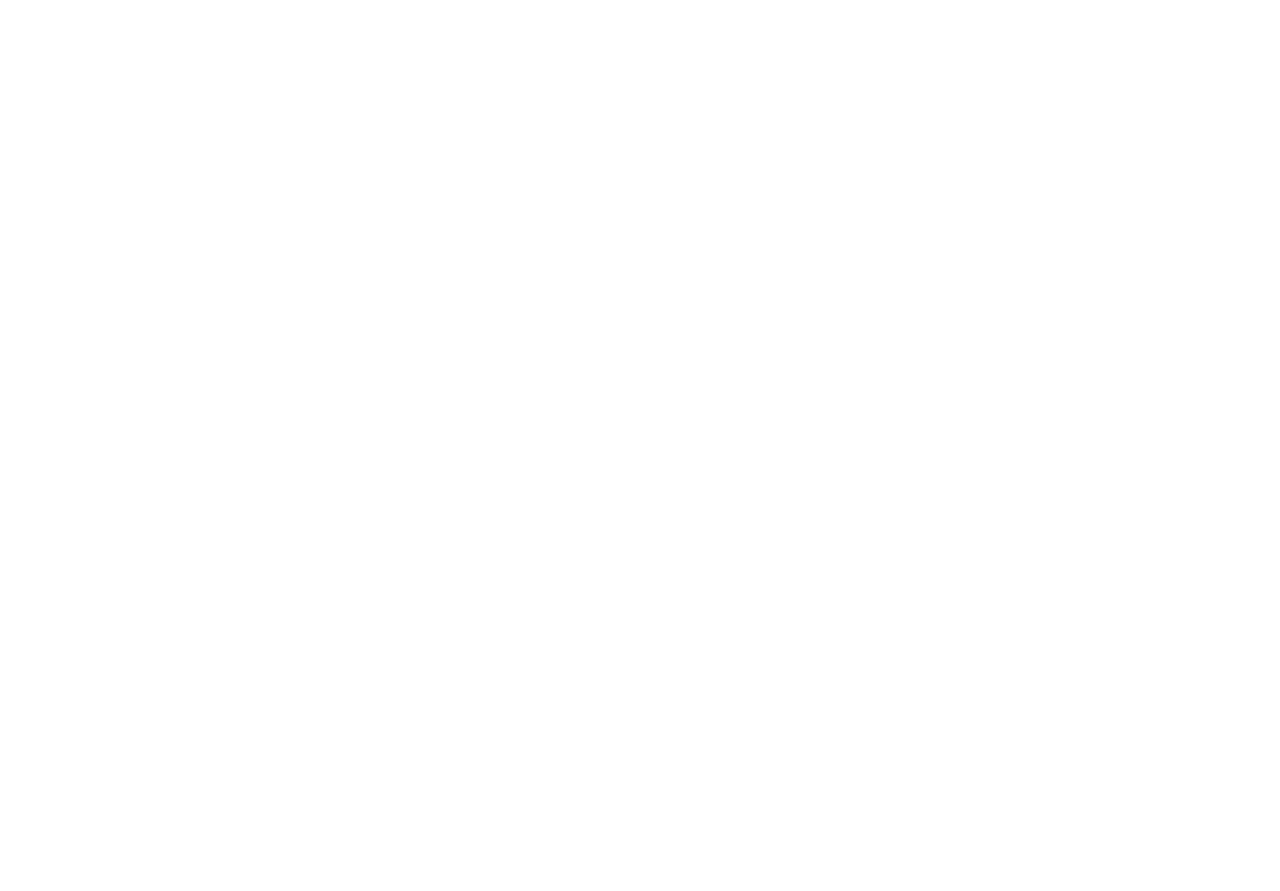
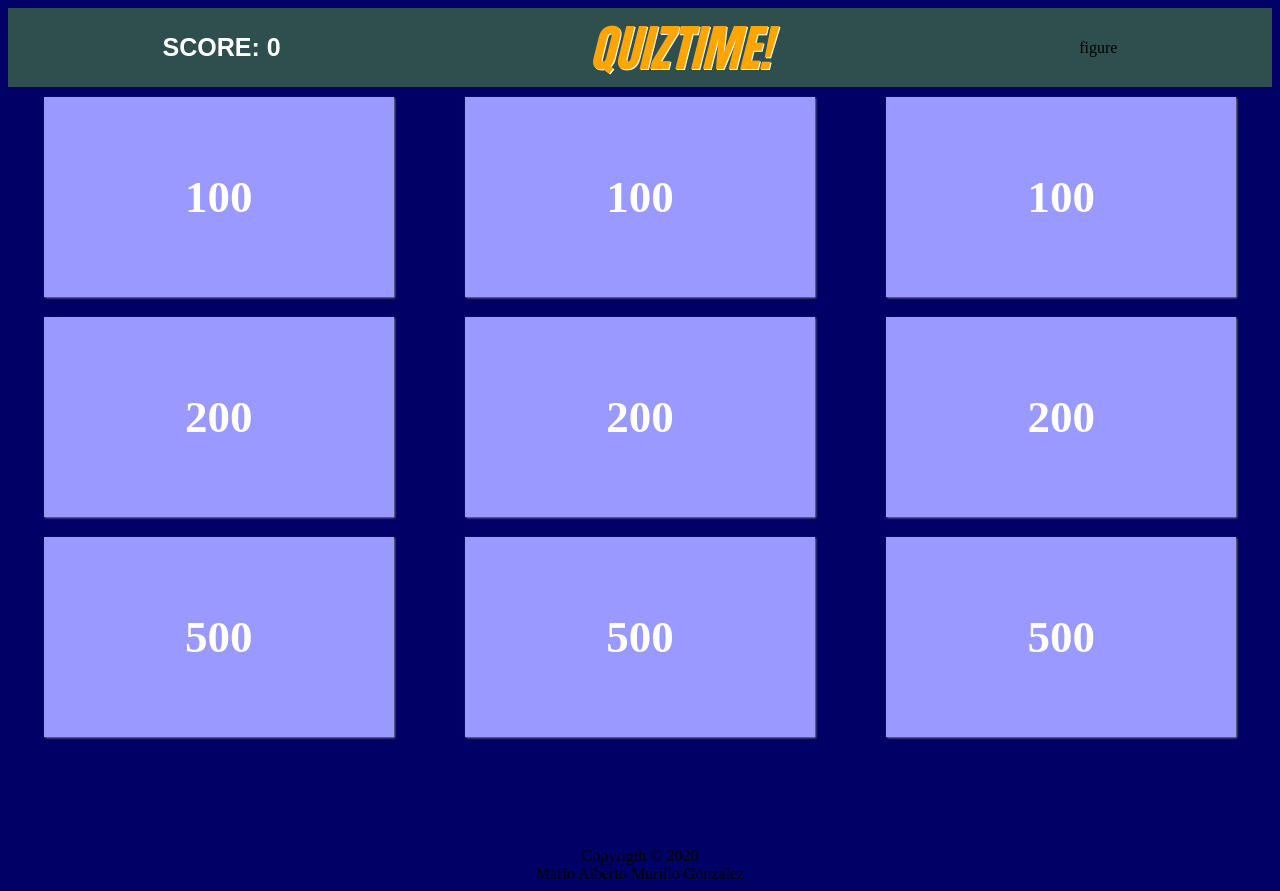
Before and after one commit to mmurillo26/game_page, a plain HTML site: page index.html in a window 1280 px wide. Before the commit the page ends 800 px from the top, so only its background shows below. Drawn offline with Linux system fonts and the light colour scheme.

Commit message:
Created the gameboard and adjusted text alignments

```diff
--- a/index.html
+++ b/index.html
@@ -14,63 +14,39 @@ and open the template in the editor.
 
     </head>
     <body>
-
         <header>
-            <hgroup>
-                <div>
-
+            <div class="d-flex flex-row header justify-content-around">
+                <div class="d-flex align-items-center">
+                    <p class="scoreLabel text-center">SCORE: 0</p>
                 </div>
-            </hgroup>
+                <div class="d-flex flex-row align-items-center">
+                    <div class="logo text-center">QUIZTIME!</div>
+                </div>
+                <div class=" d-flex align-items-center">
+                    figure
+                </div>
+            </div>
         </header>
 
         <section>
-
-            <div>
-                <div>
-                    <div>
-
-                    </div>
-                    <div>
-
-                    </div>
-                </div>
-
-                <div>
-                    <div>
-
-                    </div>
-                    <div>
-
-                    </div>
-                </div>
-
-                <div>
-                    <div>
-
-                    </div>
-                    <div>
-
-                    </div>
-                </div>
+            <div class="d-flex flex-row flex-wrap justify-content-around">
+                <div class="d-flex gamePiece flex-center-box" style="margin: 10px">100</div>
+                <div class="d-flex gamePiece flex-center-box" style="margin: 10px">100</div>
+                <div class="d-flex gamePiece flex-center-box" style="margin: 10px">100</div>
+                <div class="d-flex gamePiece flex-center-box" style="margin: 10px">200</div>
+                <div class="d-flex gamePiece flex-center-box" style="margin: 10px">200</div>
+                <div class="d-flex gamePiece flex-center-box" style="margin: 10px">200</div>
+                <div class="d-flex gamePiece flex-center-box" style="margin: 10px">500</div>
+                <div class="d-flex gamePiece flex-center-box" style="margin: 10px">500</div>
+                <div class="d-flex gamePiece flex-center-box" style="margin: 10px">500</div>
             </div>
-
-            <div>
-                <div>
-
-                </div>
-                <div>
-
-                </div>
-            </div>
-
-
         </section>
 
         <footer>
-            <div>
-                <p></p>
+            <div class="d-flex flex-column align-items-center">
+                <div>Copyrigth &copy; 2020</div>
+                <div>Mario Alberto Murillo Gonzalez</div>
             </div>
-
         </footer>
 
     </body>
--- a/style_game.css
+++ b/style_game.css
@@ -7,3 +7,107 @@ and open the template in the editor.
     Created on : 26/02/2020, 11:55:08 AM
     Author     : Mario
 */
+body{
+    background-color: #000066;
+}
+
+header{
+    width: 100%;
+}
+
+.header{
+
+    max-height: 100px;
+    width: 100%;
+    background-color: darkslategray;
+
+}
+
+.d-flex{
+    display: flex;
+}
+
+.flex-row{
+    flex-direction: row;
+}
+
+.flex-column{
+    flex-direction: column;
+}
+
+.flex-wrap{
+    flex-wrap: wrap;
+}
+
+.scoreLabel{
+    font-family: sans-serif;
+    font-weight: bold;
+    font-size: 25px;
+    color: white;
+}
+
+.logo{
+    font-family: Impact;
+    font-size: 50px;
+    font-style: italic;
+    color: orange;
+    text-shadow: 1px 1px white;
+}
+
+.text-center{
+    text-align: center;
+}
+
+.align-items-center{
+    align-items: center;
+}
+
+.justify-content-end{
+    justify-content: flex-end;
+}
+
+.justify-content-start{
+    justify-content: flex-start;
+}
+
+.justify-content-center{
+    justify-content: center;
+}
+
+.justify-content-around{
+    justify-content: space-around;
+}
+
+.justify-content-betwen{
+    justify-content: space-between;
+}
+
+.flex-center-box{
+    align-items: center;
+    justify-content: center;
+}
+
+.border{
+    border: 1px solid gray;
+}
+
+.gamePiece{
+    background-color: #9999ff;
+    color: white;
+    font-weight: bold;
+    font-size: 45px;
+    width: 350px;
+    height: 200px;
+    box-shadow: 1px 1px 2px gray;
+}
+
+.gamePiece:hover{
+    background-color: #ccccff;
+    cursor: pointer;
+}
+
+footer {
+        fixed: bottom;
+	clear: both;
+	padding-top: 100px;
+}
```
